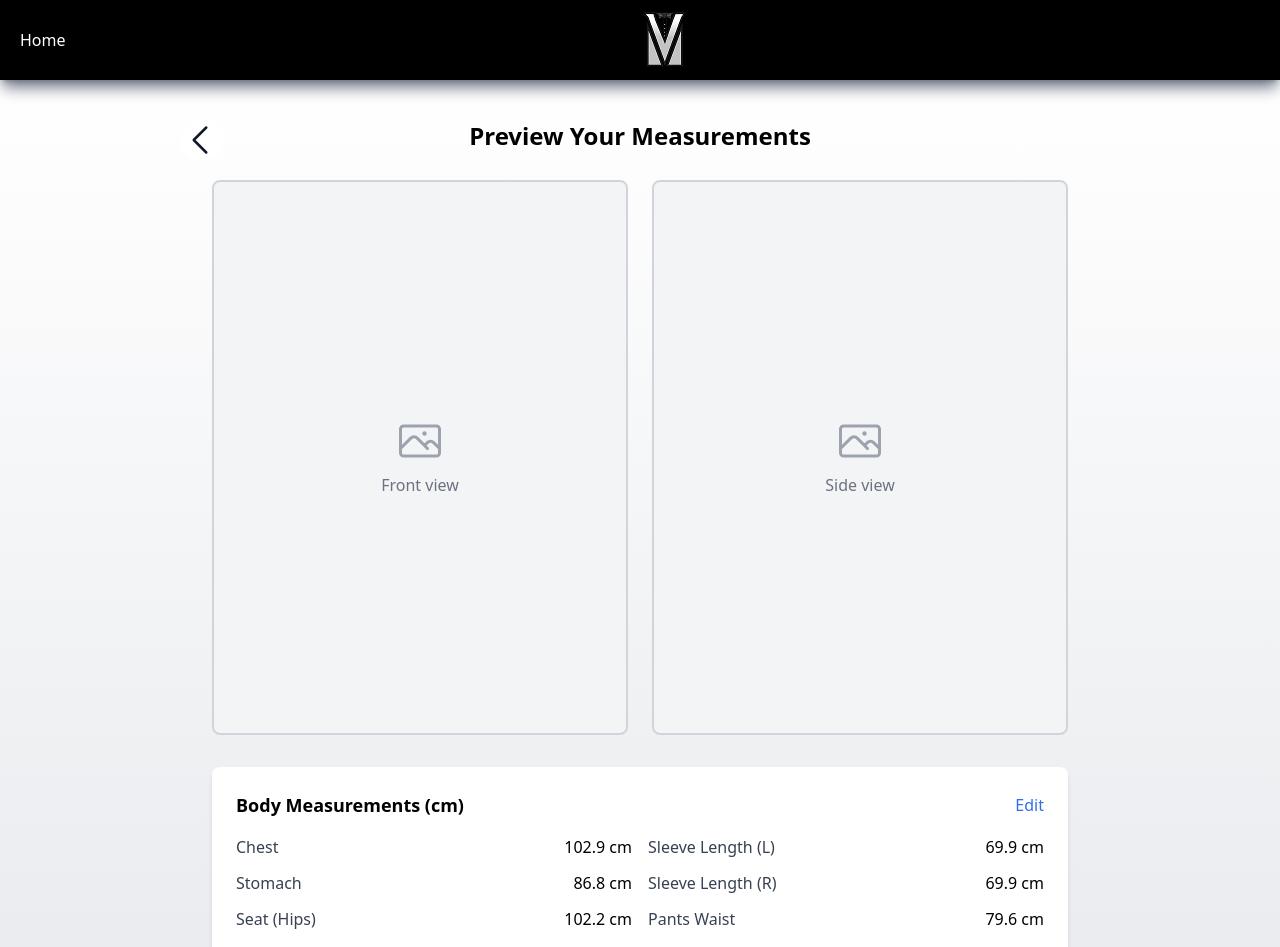
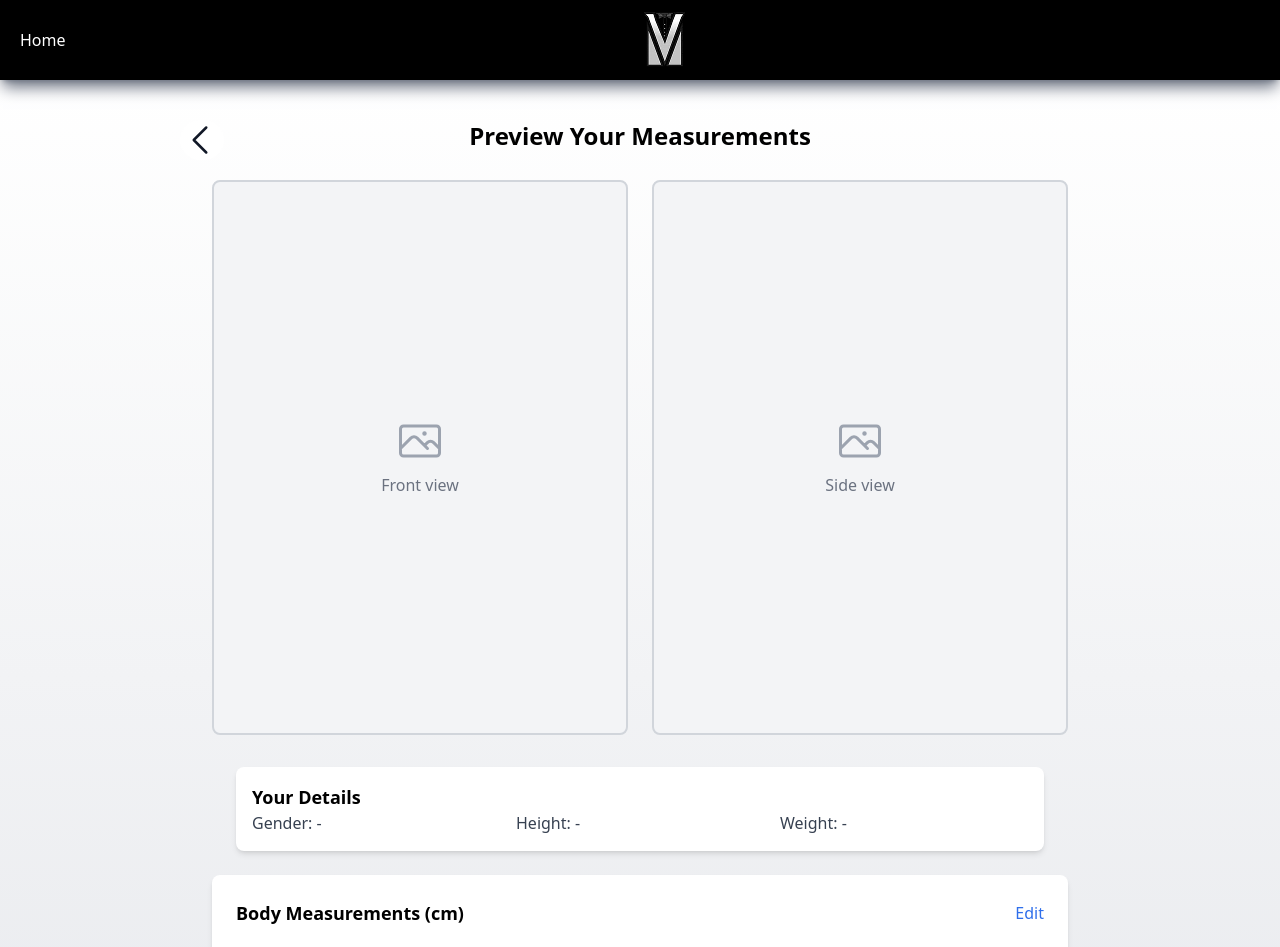
Before and after one commit to suitupstyle/suit-up-web, a Next.js app: page /orders/confirmation in a window 1280 px wide. Shown: the top 947 px of the page. Built offline with nearby package versions, Linux system fonts and the light colour scheme.

Commit message:
feat: display new data on confirmation screen
Displayed the new data (gender, height, weight) in the Order Confirmation screen.

```diff
--- a/app/orders/confirmation/page.tsx
+++ b/app/orders/confirmation/page.tsx
@@ -11,7 +11,7 @@ import { OrdersService } from '@/app/services/orders.service'
 import { useMutation } from '@tanstack/react-query'
 
 export default function Confirmation() {
-	const { frontImage, sideImage } = useOrderStore()
+	const { gender, height, weight, frontImage, sideImage } = useOrderStore()
 
 	const { measurements, isLoading, isError } = useMeasurements()
 	const {
@@ -86,6 +86,15 @@ export default function Confirmation() {
 								<span className="text-gray-500">Side view</span>
 							</div>
 						)}
+					</div>
+				</div>
+
+				<div className="bg-white rounded-lg shadow-md p-4 m-6">
+					<h2 className="md:text-lg font-semibold">Your Details</h2>
+					<div className="grid grid-cols-1 md:grid-cols-3 gap-4 text-gray-700">
+						<div><span className="font-medium">Gender:</span> {gender ?? '-'}</div>
+						<div><span className="font-medium">Height:</span> {height != null ? `${height} cm` : '-'}</div>
+						<div><span className="font-medium">Weight:</span> {weight != null ? `${weight.toFixed(1)} kg` : '-'}</div>
 					</div>
 				</div>
 
```
